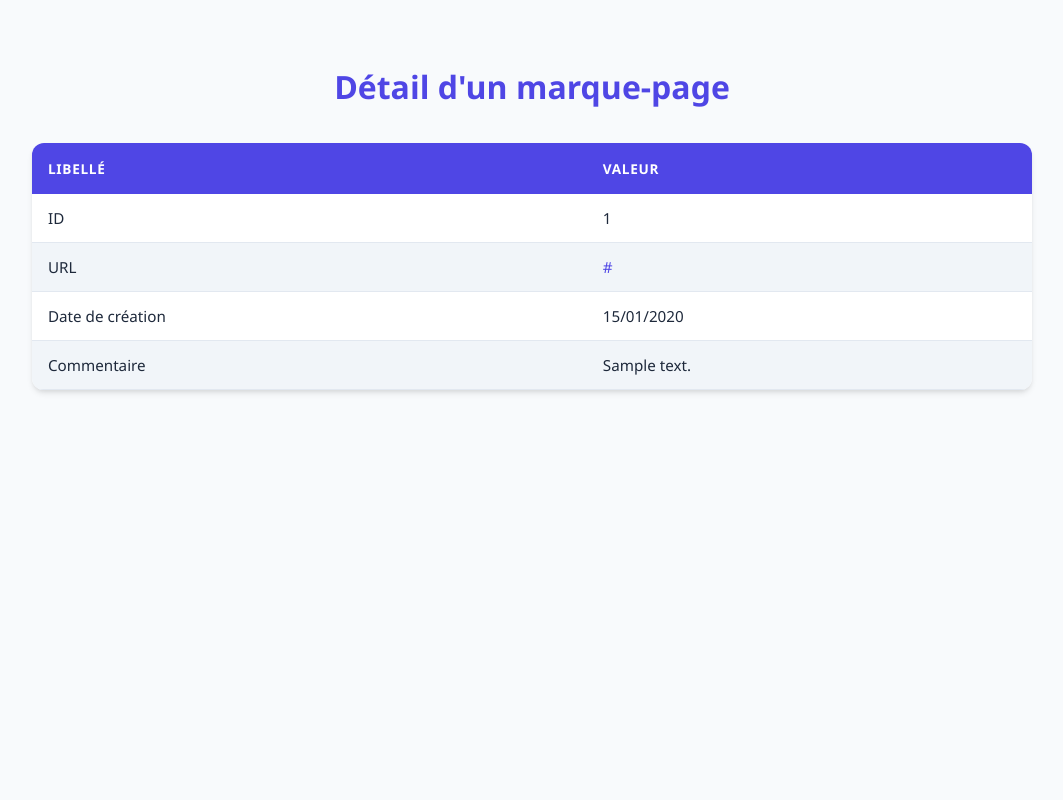
After one commit to ahyolia/Symfony_MarquePage, a Symfony app: template templates/MarquePage/details.html.twig in a window 1280 px wide. The commit adds this page. Shown: the whole page, without its empty margins (108-1171 px from the left). Run offline with Twig, Linux system fonts and the light colour scheme; the template is opened without the code that fills it: most values are stand-ins (such as "Sample title", 1, 10 or a date in 2020); some libraries are stand-ins or nearby versions.

Commit message:
AV3
Page de détails d'un marque-page et groupement des routes/url

```diff
--- /dev/null
+++ b/templates/MarquePage/details.html.twig
@@ -0,0 +1,137 @@
+{# filepath: templates/MarquePage/details.html.twig #}
+
+<head>
+    <title>Détail du marque-page</title>
+
+    <style>
+        :root {
+            --primary-color: #4f46e5;
+            --bg-color: #f8fafc;
+            --text-color: #1e293b;
+            --border-color: #e2e8f0;
+            --white: #ffffff;
+        }
+
+        body {
+            font-family: 'Segoe UI', Roboto, Helvetica, Arial, sans-serif;
+            background-color: var(--bg-color);
+            color: var(--text-color);
+            line-height: 1.6;
+            margin: 0;
+            padding: 40px 20px;
+            display: flex;
+            flex-direction: column;
+            align-items: center;
+        }
+
+        h1 {
+            color: var(--primary-color);
+            font-size: 2rem;
+            margin-bottom: 30px;
+            font-weight: 700;
+        }
+
+        /* Style du tableau */
+        table {
+            width: 100%;
+            max-width: 1000px;
+            border-collapse: separate;
+            border-spacing: 0;
+            background: var(--white);
+            border-radius: 12px;
+            overflow: hidden;
+            box-shadow: 0 4px 6px -1px rgba(0, 0, 0, 0.1), 0 2px 4px -1px rgba(0, 0, 0, 0.06);
+        }
+
+        thead {
+            background-color: var(--primary-color);
+            color: var(--white);
+        }
+
+        th {
+            text-align: left;
+            padding: 16px;
+            font-weight: 600;
+            text-transform: uppercase;
+            font-size: 0.85rem;
+            letter-spacing: 0.05em;
+        }
+
+        td {
+            padding: 14px 16px;
+            border-bottom: 1px solid var(--border-color);
+            font-size: 0.95rem;
+        }
+
+        /* Alternance de couleurs pour les lignes */
+        tbody tr:nth-child(even) {
+            background-color: #f1f5f9;
+        }
+
+        /* Effet au survol */
+        tbody tr:hover {
+            background-color: #e0e7ff;
+            transition: background-color 0.2s ease;
+        }
+
+        /* Style des liens */
+        a {
+            color: var(--primary-color);
+            text-decoration: none;
+            font-weight: 500;
+        }
+
+        a:hover {
+            text-decoration: underline;
+        }
+
+        /* Gestion de l'affichage vide */
+        p {
+            background: var(--white);
+            padding: 20px;
+            border-radius: 8px;
+            color: #64748b;
+            font-style: italic;
+        }
+
+        /* Responsive : scroll horizontal sur petit écran */
+        @media (max-width: 600px) {
+            table {
+                display: block;
+                overflow-x: auto;
+            }
+    }
+    </style>
+</head>
+<h1>Détail d'un marque-page</h1>
+
+{% if marquepage %}
+    <table>
+        <thead>
+            <tr>
+                <th>Libellé</th>
+                <th>Valeur</th>
+            </tr>
+        </thead>
+        <tbody>
+            <tr>
+                <td>ID</td>
+                <td>{{ marquepage.id }}</td>
+            </tr>
+            <tr>
+                <td>URL</td>
+                <td><a href="{{ marquepage.URL }}" target="_blank">{{ marquepage.URL }}</a></td>
+            </tr>
+            <tr>
+                <td>Date de création</td>
+                <td>{{ marquepage.dateCreation|date('d/m/Y') }}</td>
+            </tr>
+            <tr>
+                <td>Commentaire</td>
+                <td>{{ marquepage.commentaire }}</td>
+            </tr>
+        </tbody>
+    </table>
+{% else %}
+    <p>Aucun marque-page trouvé.</p>
+{% endif %}
```
Also changed, not shown: src/Controller/MarquePageController.php (+29 -8 lines), templates/MarquePage/index.html.twig (renamed from templates/MarquePage/page.html.twig, +2 -6 lines).
